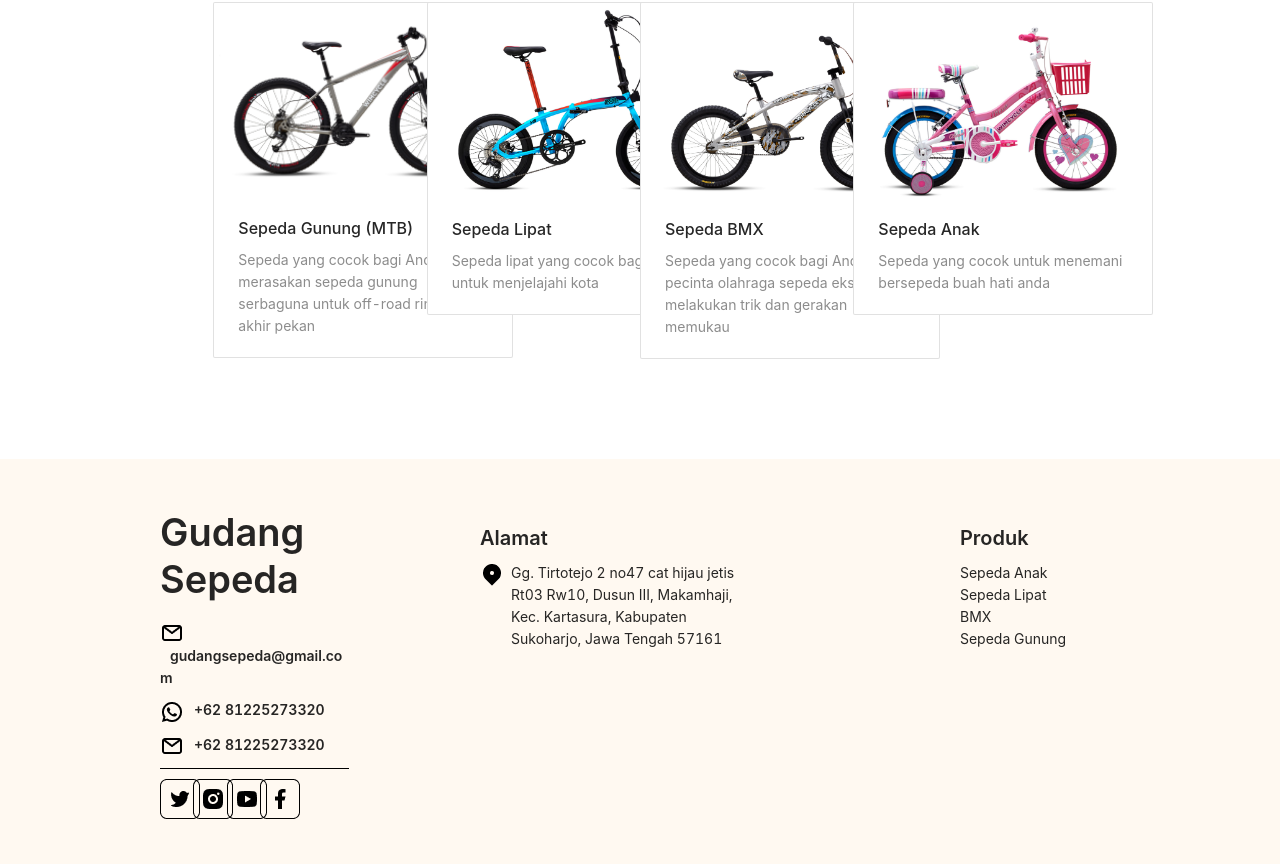
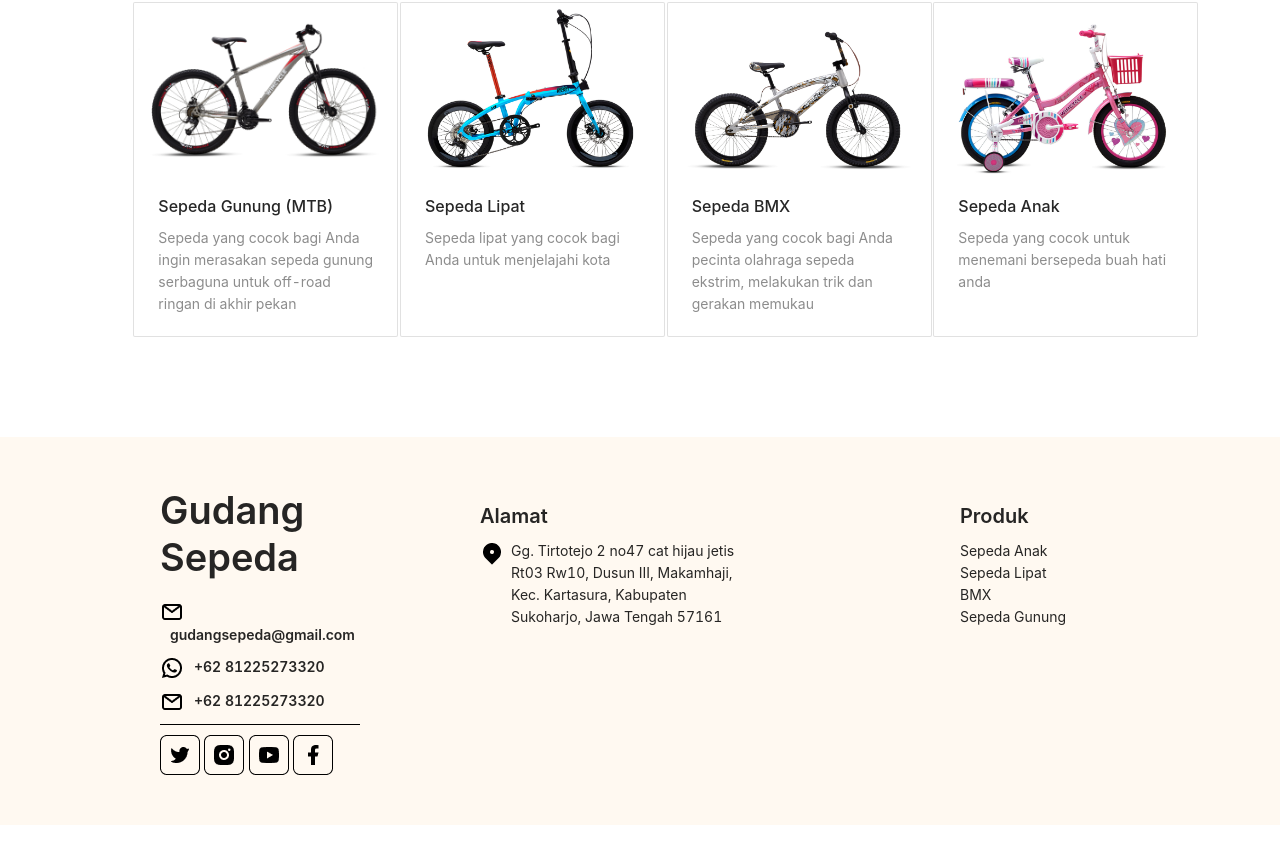
Before and after one commit to Zanma/fe-gudang-sepeda, a React (Create React App) app: page / in a window 1280 px wide. Shown: the part 1658-2522 px from the top of the page. After the commit the page ends 2483 px from the top, so only its background shows below. Built offline with nearby package versions, Linux system fonts and the light colour scheme; data requests are answered from the project's data file.

Commit message:
responsive css homepage

```diff
--- a/src/components/Footer.js
+++ b/src/components/Footer.js
@@ -1,8 +1,8 @@
 import { Row, Col, Typography } from "antd";
+import { useNavigate } from "react-router-dom";
 
 import iconEmail from "../assets/iconEmail.png";
 import iconWA from "../assets/iconWA.png";
-import iconPhone from "../assets/iconPhone.png";
 import iconTwitter from "../assets/iconTwitter.png";
 import iconIG from "../assets/iconIG.png";
 import iconYT from "../assets/iconYT.png";
@@ -16,7 +16,7 @@ const KontakFooter = () => (
     <Col span={24}>
       <Title>Gudang Sepeda</Title>
     </Col>
-    <Col span={17}>
+    <Col span={18}>
       <Row
         gutter={[0, 10]}
         style={{ borderBottom: "1px solid black", paddingBottom: "10px" }}
@@ -43,16 +43,16 @@ const KontakFooter = () => (
     </Col>
     <Col span={24}>
       <Row style={{ marginTop: "10px" }}>
-        <Col span={3}>
+        <Col span={4}>
           <img src={iconTwitter} alt="" />
         </Col>
-        <Col span={3}>
+        <Col span={4}>
           <img src={iconIG} alt="" />
         </Col>
-        <Col span={3}>
+        <Col span={4}>
           <img src={iconYT} alt="" />
         </Col>
-        <Col span={3}>
+        <Col span={4}>
           <img src={iconFacebook} alt="" />
         </Col>
       </Row>
@@ -81,25 +81,35 @@ const Alamat = () => (
   </Row>
 );
 
-const ProdukFooter = () => (
+const ProdukFooter = () => {
+  const navigate = useNavigate();
+
+  return (
     <Row style={{ marginTop: "15px" }}>
       <Col span={24}>
         <Title level={4}>Produk</Title>
       </Col>
       <Col span={24}>
-      <Text>Sepeda Anak</Text>
+        <Text onClick={() => navigate("/dashboard/sepedaAnak")}>
+          Sepeda Anak
+        </Text>
       </Col>
       <Col span={24}>
-      <Text>Sepeda Lipat</Text>
+        <Text onClick={() => navigate("/dashboard/sepedaLipat")}>
+          Sepeda Lipat
+        </Text>
       </Col>
       <Col span={24}>
-      <Text>BMX</Text>
+        <Text onClick={() => navigate("/dashboard/sepedaBMX")}>BMX</Text>
       </Col>
       <Col span={24}>
-      <Text>Sepeda Gunung</Text>
+        <Text onClick={() => navigate("/dashboard/sepedaGunung")}>
+          Sepeda Gunung
+        </Text>
       </Col>
     </Row>
   );
+};
 
 export default function Footer() {
   return (
--- a/src/components/JenisSepeda.js
+++ b/src/components/JenisSepeda.js
@@ -14,12 +14,13 @@ const ListJenisSepeda = () => {
 
   return (
     <Row justify="center">
-      <Col span={4}>
+      <Col lg={{ span: 4 }} xxl={{ span: 3 }}>
         <Card
           hoverable
           bordered={false}
           style={{
-            width: 300,
+            width: 265,
+            height: 335,
             border: "0.5px solid rgba(155,155,155,0.3)",
           }}
           cover={<img alt="example" src={sepedaGunung} />}
@@ -31,12 +32,13 @@ const ListJenisSepeda = () => {
           />
         </Card>
       </Col>
-      <Col span={4}>
+      <Col lg={{ span: 4, offset: 1 }} xxl={{ span: 3 }}>
         <Card
           hoverable
           bordered={false}
           style={{
-            width: 300,
+            width: 265,
+            height: 335,
             border: "0.5px solid rgba(155,155,155,0.3)",
           }}
           cover={<img alt="example" src={sepedaLipat} />}
@@ -48,12 +50,13 @@ const ListJenisSepeda = () => {
           />
         </Card>
       </Col>
-      <Col span={4}>
+      <Col lg={{ span: 4, offset: 1 }} xxl={{ span: 3 }}>
         <Card
           hoverable
           bordered={false}
           style={{
-            width: 300,
+            width: 265,
+            height: 335,
             border: "0.5px solid rgba(155,155,155,0.3)",
           }}
           cover={<img alt="example" src={sepedaBMX} />}
@@ -65,12 +68,13 @@ const ListJenisSepeda = () => {
           />
         </Card>
       </Col>
-      <Col span={4}>
+      <Col lg={{ span: 4, offset: 1 }} xxl={{ span: 3 }}>
         <Card
           hoverable
           bordered={false}
           style={{
-            width: 300,
+            width: 265,
+            height: 335,
             border: "0.5px solid rgba(155,155,155,0.3)",
           }}
           cover={<img alt="example" src={sepedaAnak} />}
```
Lines whose indentation alone changed are shown as unchanged.
